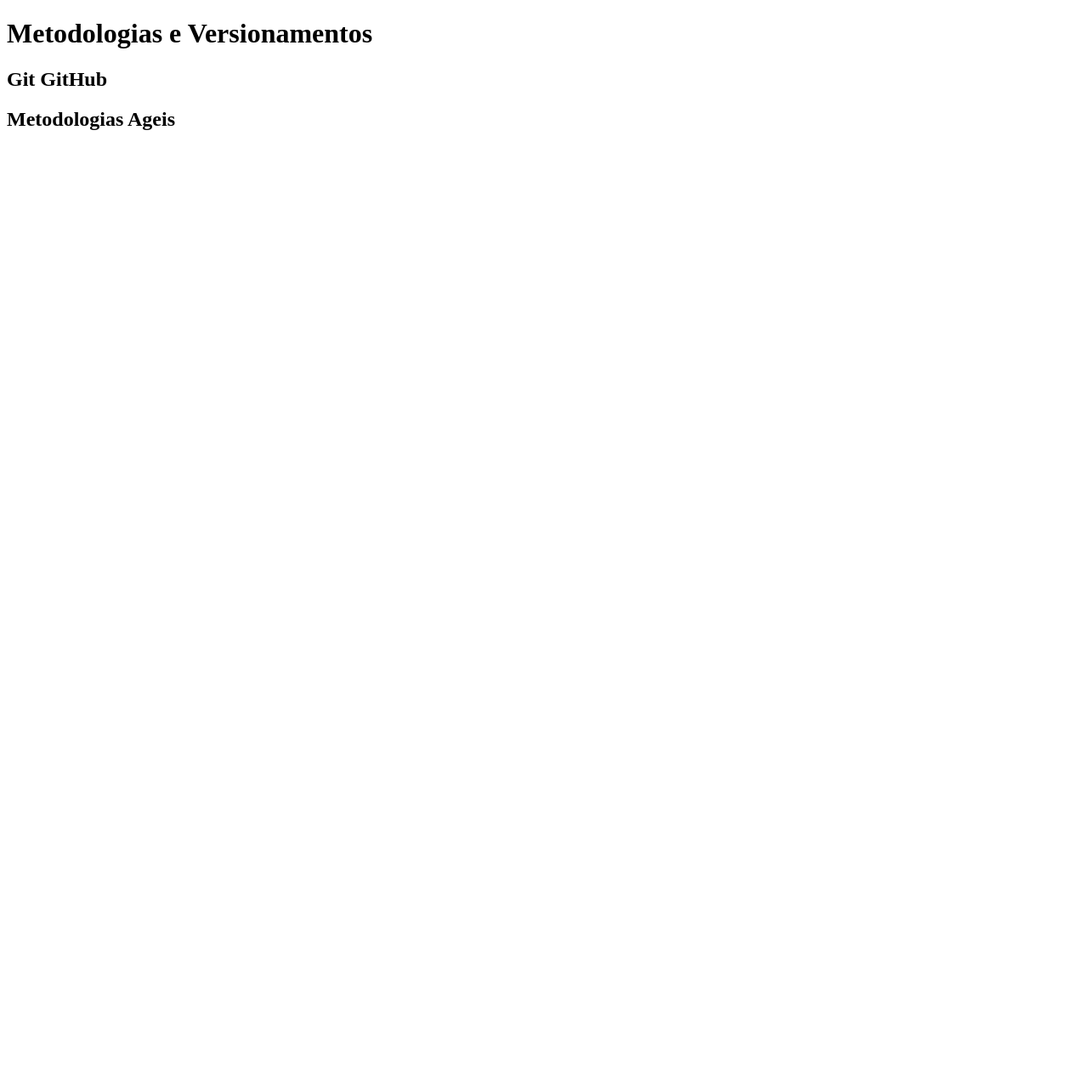
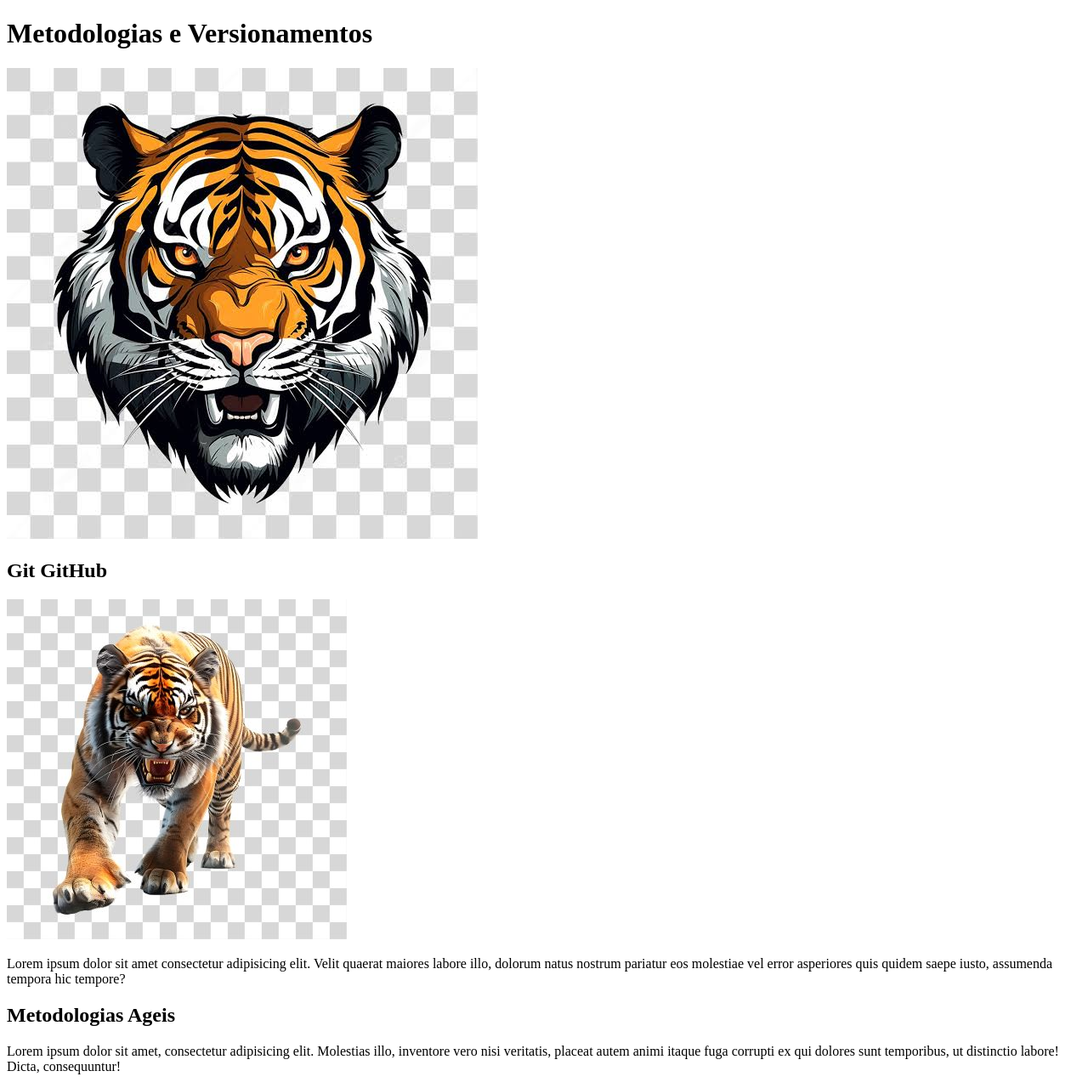
Before and after one commit to gustavo-silveira09/Pratica_Branch, a plain HTML site: page index.html in a window 1280 px wide. Shown: the whole page at 85% size. Before the commit the page ends 800 px from the top, so only its background shows below. Drawn offline with Linux system fonts and the light colour scheme.

Commit message:
Create Conteudo index.html

```diff
--- a/index.html
+++ b/index.html
@@ -9,17 +9,19 @@
     <main>
         <header>
             <h1>Metodologias e Versionamentos</h1>
+            <img src="/Meu_Site_Branch/Imagens/cara_tigre.jpg" alt="cara_tigre">
         <header>
             <article>
                 <h2>Git GitHub</h2>
+                <img src="/Meu_Site_Branch/Imagens/corpo_tigre.jpg" alt="corpo_tigre">
                 <p>
-
+                    Lorem ipsum dolor sit amet consectetur adipisicing elit. Velit quaerat maiores labore illo, dolorum natus nostrum pariatur eos molestiae vel error asperiores quis quidem saepe iusto, assumenda tempora hic tempore?
                 </p>
             </article>
             <article>
                 <h2>Metodologias Ageis</h2>
                 <p>
-
+                    Lorem ipsum dolor sit amet, consectetur adipisicing elit. Molestias illo, inventore vero nisi veritatis, placeat autem animi itaque fuga corrupti ex qui dolores sunt temporibus, ut distinctio labore! Dicta, consequuntur!
                 </p>
             </article>
     </main>
```
Also changed, not shown: Meu_Site_Branch/Imagens/cara_tigre.jpg (added), Meu_Site_Branch/Imagens/corpo_tigre.jpg (added).
